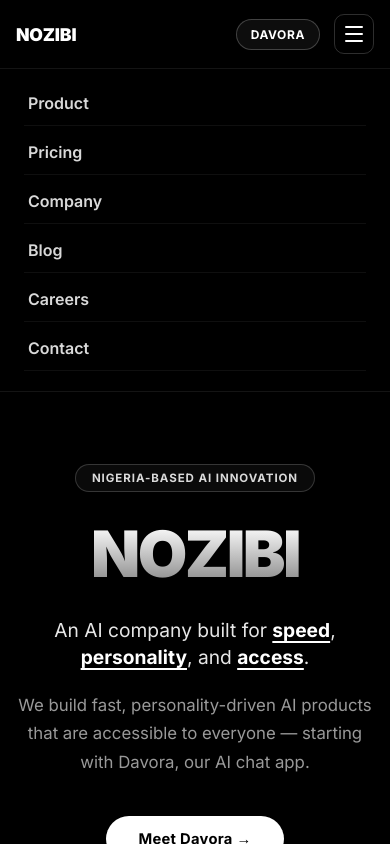
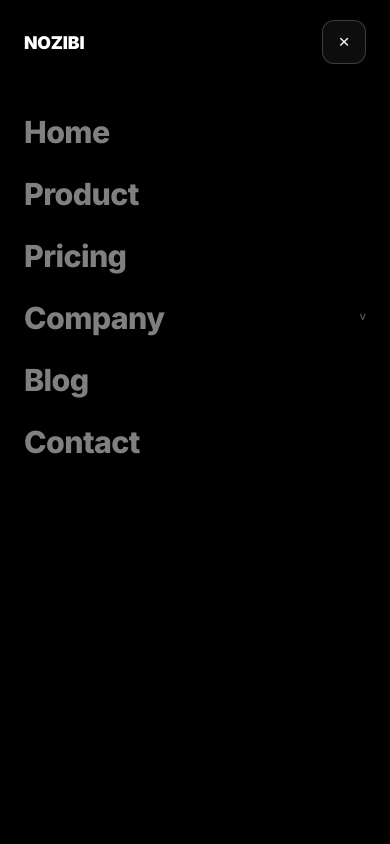
Before and after one commit to davidcalebvl-del/nozibi-website, a Next.js app: page / in a window 390 px wide. Both pictures are taken after a click on the button "Open menu". Shown: the top 844 px of the page. Built offline with nearby package versions, Linux system fonts and the light colour scheme.

Commit message:
feat: rebuild mobile menu as full-screen Anthropic-style overlay with expandable Company section and X close button

```diff
--- a/app/components/Header.tsx
+++ b/app/components/Header.tsx
@@ -3,7 +3,7 @@
 import Link from "next/link";
 import { useState } from "react";
 
-const navLinks = [
+const desktopNav = [
   { label: "Product", href: "/#davora" },
   { label: "Pricing", href: "/#pricing" },
   { label: "Company", href: "/#about" },
@@ -13,8 +13,15 @@
 
 export default function Header() {
   const [open, setOpen] = useState(false);
+  const [expanded, setExpanded] = useState<string | null>(null);
+
+  const close = () => {
+    setOpen(false);
+    setExpanded(null);
+  };
 
   return (
+    <>
       <header className="header">
         <div className="header-container">
           <Link href="/" className="brand-logo" aria-label="NOZIBI Home">
@@ -22,7 +29,7 @@
           </Link>
 
           <nav className="header-nav" aria-label="Primary">
-          {navLinks.map((l) => (
+            {desktopNav.map((l) => (
               <a key={l.href} href={l.href}>
                 {l.label}
               </a>
@@ -40,9 +47,8 @@
             </a>
             <button
               className="hamburger"
-            aria-label="Toggle menu"
-            aria-expanded={open}
-            onClick={() => setOpen((v) => !v)}
+              aria-label="Open menu"
+              onClick={() => setOpen(true)}
             >
               <span />
               <span />
@@ -50,22 +56,78 @@
             </button>
           </div>
         </div>
+      </header>
 
       {open && (
-        <div className="mobile-menu">
-          {navLinks.map((l) => (
-            <a key={l.href} href={l.href} onClick={() => setOpen(false)}>
-              {l.label}
+        <div className="mobile-overlay" role="dialog" aria-modal="true">
+          <div className="mobile-overlay-top">
+            <Link
+              href="/"
+              className="brand-logo"
+              aria-label="NOZIBI Home"
+              onClick={close}
+            >
+              <span className="brand-text">NOZIBI</span>
+            </Link>
+            <button
+              className="close-btn"
+              aria-label="Close menu"
+              onClick={close}
+            >
+              ×
+            </button>
+          </div>
+
+          <nav className="mobile-overlay-nav" aria-label="Mobile">
+            <Link href="/" className="mobile-link" onClick={close}>
+              Home
+            </Link>
+            <a href="/#davora" className="mobile-link" onClick={close}>
+              Product
             </a>
-          ))}
+            <a href="/#pricing" className="mobile-link" onClick={close}>
+              Pricing
+            </a>
+
+            <button
+              className="mobile-link mobile-link-expand"
+              onClick={() =>
+                setExpanded(expanded === "company" ? null : "company")
+              }
+              aria-expanded={expanded === "company"}
+            >
+              Company
+              <span className="chevron">
+                {expanded === "company" ? "˄" : "˅"}
+              </span>
+            </button>
+            {expanded === "company" && (
+              <div className="mobile-sub">
+                <a href="/#about" onClick={close}>
+                  About us
+                </a>
+                <a href="/#about" onClick={close}>
+                  Leadership
+                </a>
+                <a href="/careers" onClick={close}>
+                  Careers
+                </a>
+              </div>
+            )}
+
+            <Link href="/blog" className="mobile-link" onClick={close}>
+              Blog
+            </Link>
             <a
               href="mailto:nozibiofficial@gmail.com"
-            onClick={() => setOpen(false)}
+              className="mobile-link"
+              onClick={close}
             >
               Contact
             </a>
+          </nav>
         </div>
       )}
-    </header>
+    </>
   );
 }
--- a/app/globals.css
+++ b/app/globals.css
@@ -889,26 +889,89 @@
   background: #ffffff;
   border-radius: 2px;
 }
-.mobile-menu {
-  display: flex;
-  flex-direction: column;
-  gap: 4px;
-  padding: 12px 24px 20px;
-  border-top: 1px solid rgba(255, 255, 255, 0.08);
-  background: rgba(0, 0, 0, 0.95);
-}
-.mobile-menu a {
-  padding: 12px 4px;
-  font-size: 1rem;
-  font-weight: 600;
-  color: rgba(255, 255, 255, 0.85);
-  border-bottom: 1px solid rgba(255, 255, 255, 0.06);
-}
-.mobile-menu a:hover {
-  color: #ffffff;
-}
+
+
+
 @media (max-width: 900px) {
   .header-nav { display: none; }
   .hamburger { display: inline-flex; }
   .header-pill { padding: 7px 14px; font-size: 0.75rem; }
 }
+
+/* Full-screen mobile menu overlay (Anthropic-style) */
+.mobile-overlay {
+  position: fixed;
+  inset: 0;
+  background: #000000;
+  z-index: 200;
+  padding: 20px 24px 40px;
+  display: flex;
+  flex-direction: column;
+  overflow-y: auto;
+}
+.mobile-overlay-top {
+  display: flex;
+  justify-content: space-between;
+  align-items: center;
+  margin-bottom: 40px;
+}
+.close-btn {
+  width: 44px;
+  height: 44px;
+  border-radius: 12px;
+  border: 1px solid rgba(255, 255, 255, 0.2);
+  background: rgba(255, 255, 255, 0.05);
+  color: #ffffff;
+  font-size: 1.2rem;
+  cursor: pointer;
+  display: inline-flex;
+  align-items: center;
+  justify-content: center;
+}
+.close-btn:hover {
+  background: rgba(255, 255, 255, 0.12);
+}
+.mobile-overlay-nav {
+  display: flex;
+  flex-direction: column;
+  gap: 6px;
+}
+.mobile-link {
+  font-size: clamp(1.9rem, 7.5vw, 2.8rem);
+  font-weight: 800;
+  letter-spacing: -0.02em;
+  color: rgba(255, 255, 255, 0.5);
+  padding: 10px 0;
+  text-align: left;
+  background: none;
+  border: none;
+  cursor: pointer;
+  width: 100%;
+  display: flex;
+  justify-content: space-between;
+  align-items: center;
+  font-family: inherit;
+}
+.mobile-link:hover {
+  color: #ffffff;
+}
+.chevron {
+  font-size: 1.1rem;
+  opacity: 0.6;
+  font-weight: 400;
+}
+.mobile-sub {
+  display: flex;
+  flex-direction: column;
+  gap: 4px;
+  padding: 6px 0 14px 6px;
+}
+.mobile-sub a {
+  font-size: 1.05rem;
+  color: rgba(255, 255, 255, 0.55);
+  padding: 7px 0;
+  font-weight: 500;
+}
+.mobile-sub a:hover {
+  color: #ffffff;
+}
```
Lines whose indentation alone changed are shown as unchanged.
